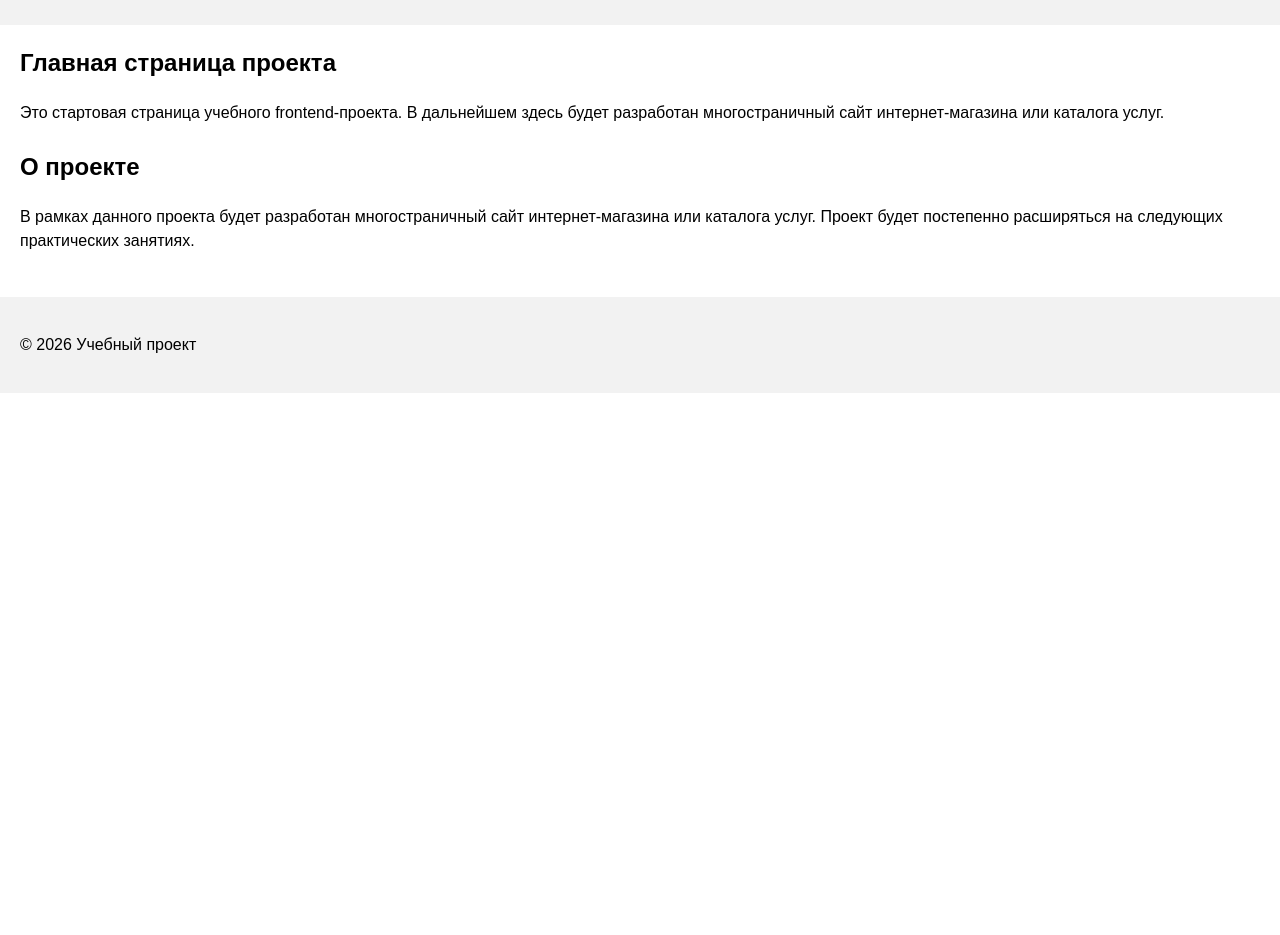
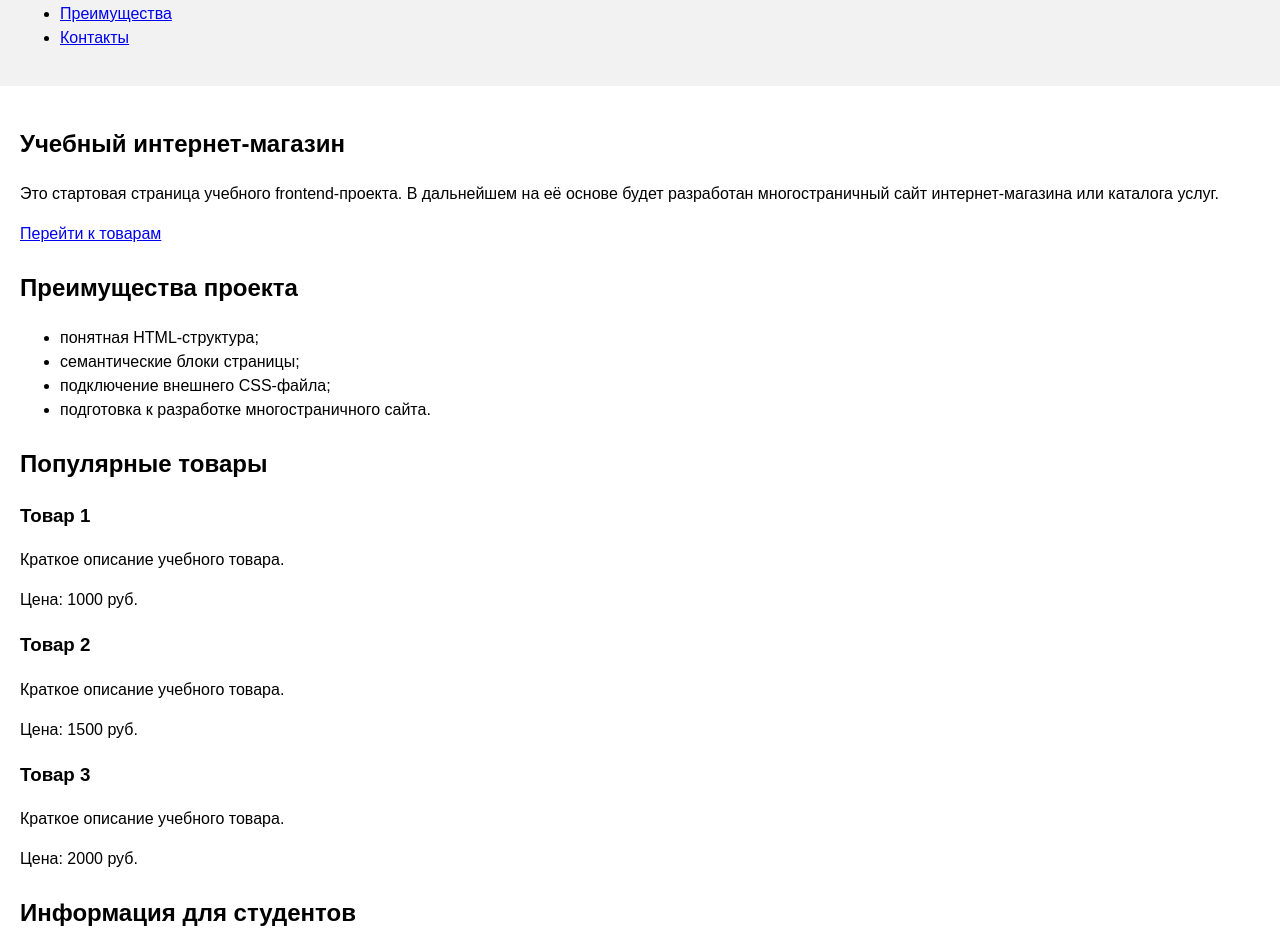
Before and after one commit to andreyracl/kr1-html-css-shop, a plain HTML site: page index.html in a window 1280 px wide. Shown: the part 106-1041 px from the top of the page. Before the commit the page ends 800 px from the top, so only its background shows below. Drawn offline with Linux system fonts and the light colour scheme.

Commit message:
feat: add semantic HTML structure and base CSS styles

```diff
--- a/index.html
+++ b/index.html
@@ -8,31 +8,79 @@
 </head>
 <body>
 <header>
-    <h1>Учебный интернет-магазин</h1>
+  <div class="site-header">
+    <a class="site-logo" href="index.html">ShopProject</a>
+
+    <nav class="site-nav" aria-label="Основная навигация">
+      <ul class="site-nav__list">
+        <li><a href="index.html">Главная</a></li>
+        <li><a href="#popular">Популярные товары</a></li>
+        <li><a href="#advantages">Преимущества</a></li>
+        <li><a href="#contacts">Контакты</a></li>
+      </ul>
+    </nav>
+  </div>
 </header>
 
+
 <main>
-    <section>
-      <h2>Главная страница проекта</h2>
+  <!-- Основное содержимое страницы -->
+   <section class="hero">
+  <h1>Учебный интернет-магазин</h1>
   <p>
     Это стартовая страница учебного frontend-проекта.
-        В дальнейшем здесь будет разработан многостраничный сайт
+    В дальнейшем на её основе будет разработан многостраничный сайт
     интернет-магазина или каталога услуг.
   </p>
+  <a class="button" href="#popular">Перейти к товарам</a>
 </section>
-    <section>
-      <h2>О проекте</h2>
+<section class="section" id="advantages">
+  <h2>Преимущества проекта</h2>
+
+  <ul class="advantages-list">
+    <li>понятная HTML-структура;</li>
+    <li>семантические блоки страницы;</li>
+    <li>подключение внешнего CSS-файла;</li>
+    <li>подготовка к разработке многостраничного сайта.</li>
+  </ul>
+</section>
+<section class="section" id="popular">
+  <h2>Популярные товары</h2>
+
+  <article class="product-card">
+    <h3>Товар 1</h3>
+    <p>Краткое описание учебного товара.</p>
+    <p>Цена: 1000 руб.</p>
+  </article>
+
+  <article class="product-card">
+    <h3>Товар 2</h3>
+    <p>Краткое описание учебного товара.</p>
+    <p>Цена: 1500 руб.</p>
+  </article>
+
+  <article class="product-card">
+    <h3>Товар 3</h3>
+    <p>Краткое описание учебного товара.</p>
+    <p>Цена: 2000 руб.</p>
+  </article>
+</section>
+<aside class="aside-info">
+  <h2>Информация для студентов</h2>
   <p>
-        В рамках данного проекта будет разработан многостраничный сайт
-        интернет-магазина или каталога услуг. Проект будет постепенно
-        расширяться на следующих практических занятиях.
+    На следующих практических занятиях этот проект будет расширяться:
+    появятся формы, модальное окно, дополнительные страницы, Flex/Grid,
+    БЭМ-структура и адаптивная версия сайта.
   </p>
-    </section>
+</aside>
 
 </main>
 
-  <footer>
-    <p>&copy; 2026 Учебный проект</p>
+
+<footer id="contacts">
+  <p>&copy; 2026 Учебный проект. Все права защищены.</p>
+  <p>Дисциплина: Фронтенд и бэкенд разработка</p>
 </footer>
+
 </body>
 </html>
```
Lines whose indentation alone changed are shown as unchanged.
